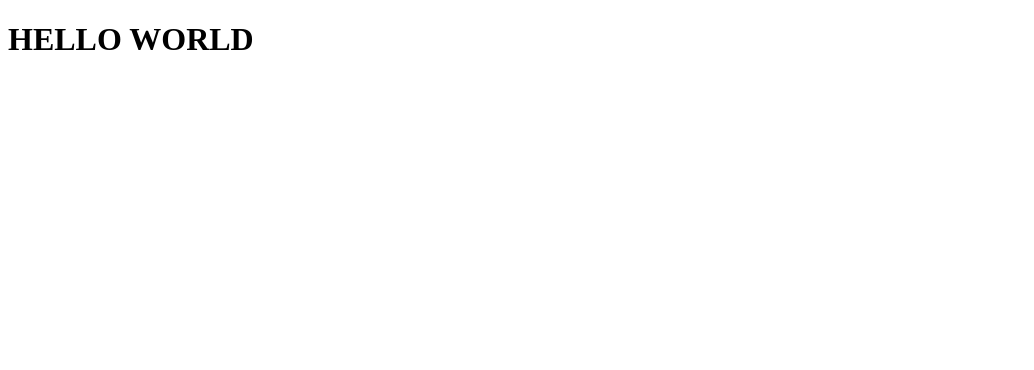
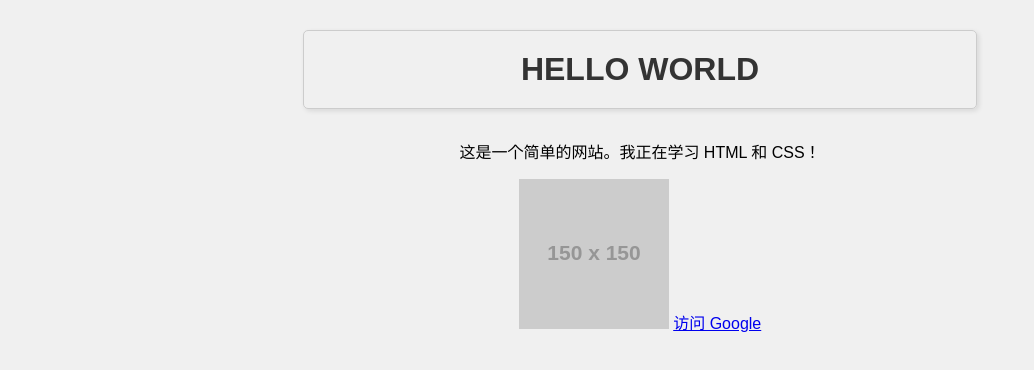
Before and after one commit to WRPSSKMT/WRPSSKMT.github.io, a plain HTML site: page index.html in a window 1280 px wide. Shown: the whole page, without its empty margins (0-1034 px from the left). Drawn offline with Linux system fonts and the light colour scheme; placeholder pictures from the web are drawn by us.

Commit message:
Add files via upload

```diff
--- a/index.html
+++ b/index.html
@@ -4,8 +4,32 @@
     <meta charset="UTF-8">
     <meta name="viewport" content="width=device-width, initial-scale=1.0">
     <title>我的网站</title>
+    <!-- 内部 CSS (示例) -->
+    <style>
+        body {
+            font-family: sans-serif;
+            background-color: #f0f0f0;
+            text-align: center;
+        }
+
+        h1 {
+            color: #333;
+            padding: 20px;
+            margin: 30px auto; /* 居中标题 */
+            border: 1px solid #ccc;
+            border-radius: 5px;
+            box-shadow: 2px 2px 5px rgba(0, 0, 0, 0.1);
+            width: 50%; /* 限制标题的宽度 */
+        }
+    </style>
+
+    <!-- 链接到外部 CSS (首选) -->
+    <!-- <link rel="stylesheet" href="style.css"> -->
 </head>
 <body>
     <h1>HELLO WORLD</h1>
+    <p>这是一个简单的网站。我正在学习 HTML 和 CSS！</p>
+    <img src="https://via.placeholder.com/150" alt="占位符图片">
+    <a href="https://www.google.com">访问 Google</a>
 </body>
 </html>
--- /dev/null
+++ b/style.css
@@ -0,0 +1,42 @@
+body {
+    font-family: 'Arial', sans-serif; /* 更具体的字体 */
+    background-color: #f4f4f4;
+    color: #333;
+    line-height: 1.6; /* 提高可读性 */
+    margin: 0; /* 移除默认的 body 外边距 */
+    padding: 0;
+}
+
+h1 {
+    color: #007bff; /* 一种漂亮的蓝色 */
+    text-align: center;
+    padding: 20px;
+    margin: 20px auto;
+    border: 1px solid #ddd;
+    border-radius: 8px;
+    box-shadow: 0 2px 4px rgba(0, 0, 0, 0.1);
+    width: 80%; /* 调整宽度 */
+    max-width: 600px; /* 限制最大宽度 */
+}
+
+p {
+    font-size: 18px;
+    margin: 10px 20px;
+}
+
+img {
+    max-width: 100%; /* 使图片响应式 */
+    height: auto;
+    display: block; /* 移除图片下方的额外空间 */
+    margin: 20px auto;
+    border-radius: 5px;
+}
+
+a {
+    color: #007bff;
+    text-decoration: none; /* 移除下划线 */
+}
+
+a:hover {
+    text-decoration: underline; /* 鼠标悬停时添加下划线 */
+}
```
